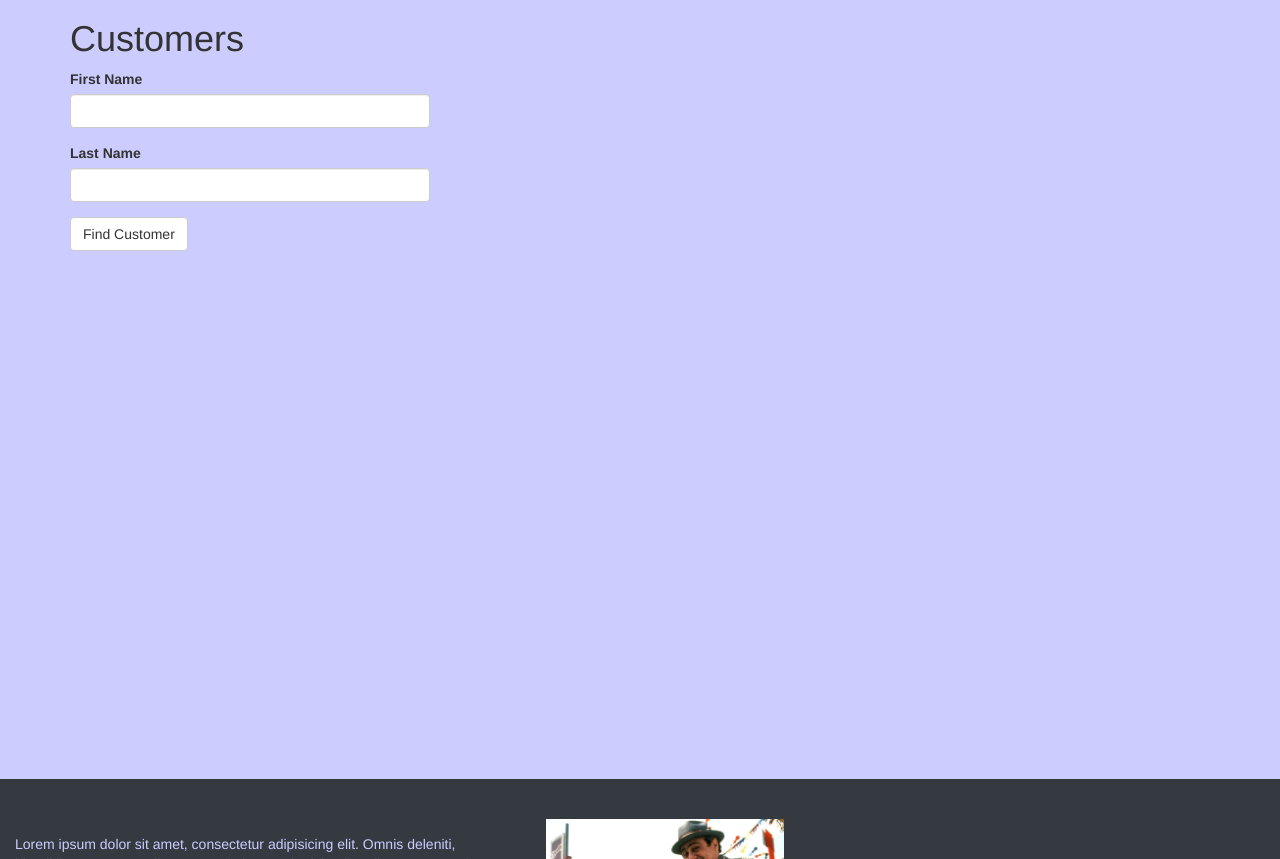
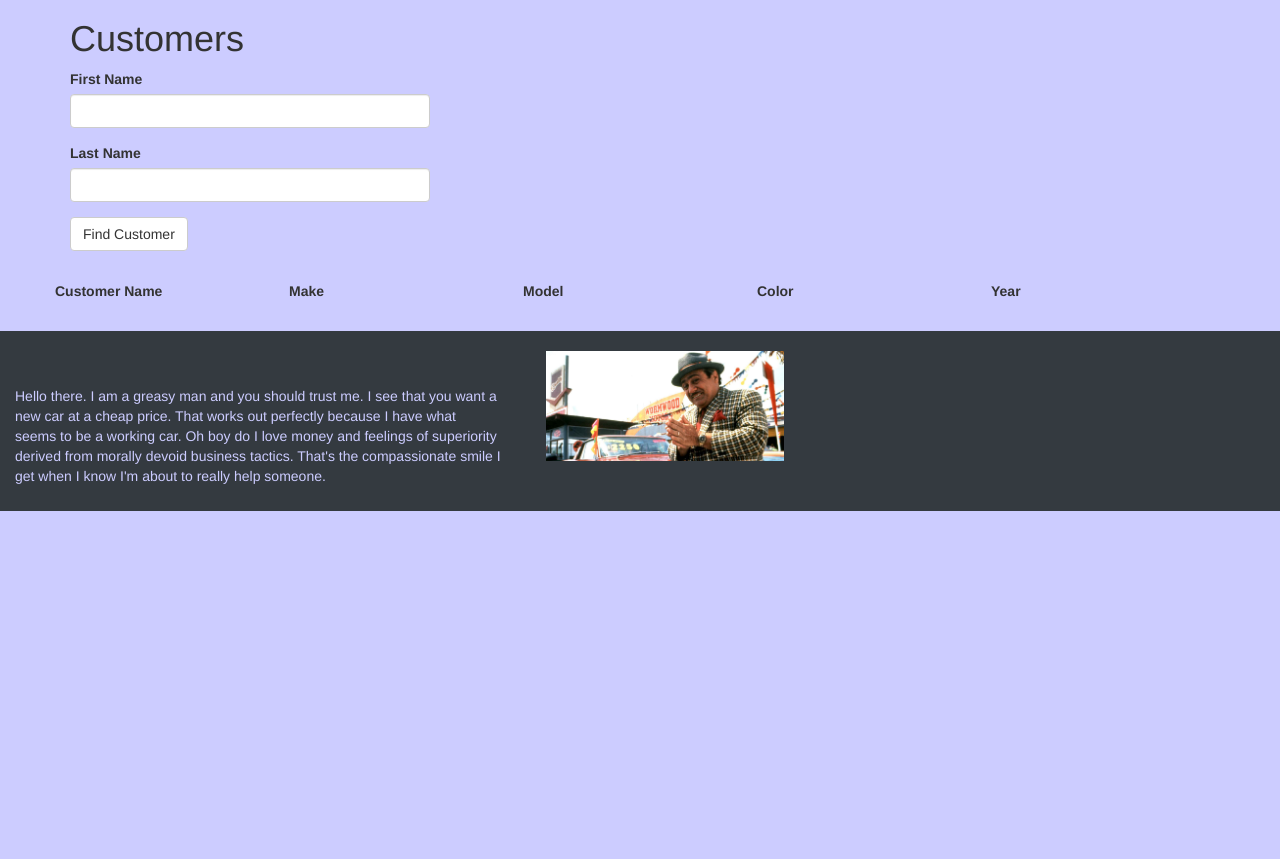
Before and after one commit to natescholnick/wormwood_auto, a Flask app: page /customers in a window 1280 px wide. Shown: the part 71-930 px from the top of the page. Run offline with Flask 2, Linux system fonts and the light colour scheme; lists and menus that the app fills with data are empty; some libraries are stand-ins or nearby versions.

Commit message:
Simple queries on forms now work

```diff
--- a/app/forms.py
+++ b/app/forms.py
@@ -18,8 +18,7 @@ class CustomerForm(FlaskForm):
 
 class MaintenanceForm(FlaskForm):
     payment_id = IntegerField('Payment ID #', validators=[DataRequired()])
-    staff = IntegerField('Staff ID #', validators=[DataRequired()])
-    start = DateTimeField('Start Date', validators=[DataRequired()])
-    finish = DateTimeField('End Date', validators=[DataRequired()])
+    start_date = DateTimeField('Start Date', validators=[DataRequired()])
+    end_date = DateTimeField('End Date', validators=[DataRequired()])
     description = TextAreaField('What maintenance was performed?', validators=[DataRequired()])
     submit = SubmitField('Add Record')
--- a/app/routes.py
+++ b/app/routes.py
@@ -7,10 +7,13 @@ import datetime
 
 
 @app.route('/')
-@app.route('/index')
+@app.route('/index', methods=['GET'])
 def index():
 
-    inventory = Inventory.query.all()
+    inventory = db.session.execute('''
+    SELECT make, model, year, price FROM inventory
+    INNER JOIN car on (inventory.car_id) = (car.car_id)
+    ''')
 
     return render_template('index.html', title='Home', inventory=inventory)
 
@@ -19,12 +22,40 @@ def index():
 def customers():
     form = CustomerForm()
 
+    if form.validate_on_submit():
+        full_name = form.first_name.data.title() + ' ' + form.last_name.data.title()
+
+        cars = db.session.execute('''
+        SELECT full_name, make, model, year, color FROM car
+        INNER JOIN customer ON car.cust_id = customer.cust_id
+        WHERE customer.full_name = '{}'
+        '''.format(full_name))
+
+        return render_template('form.html', title='Customers', form=form, cars=cars)
+
     return render_template('form.html', title='Customers', form=form)
 
 
 @app.route('/maintenance', methods=['GET', 'POST'])
 def maintenance():
+
+    if not current_user:
+        return redirect(url_for('index'))
+
     form = MaintenanceForm()
+
+    if form.validate_on_submit():
+        staff_id = current_user.staff_id
+        payment_id = form.payemnt_id.data
+        start_date = form.start_date.data
+        end_date = form.end_date.data
+        description = form.description.data
+        maintenance = Maintenance(staff_id=current_user.staff_id, payment_id=payment_id, start_date=start_date, end_date=end_date, description=description)
+
+        db.session.add(maintenance)
+        db.session.commit()
+
+        return render_template('form.html', title='Maintenance', form=form)
 
     return render_template('form.html', title='Maintenance', form=form)
 
@@ -34,13 +65,13 @@ def login():
     # if user is already logged in, redirect them
     if current_user.is_authenticated:
         flash('You are already logged in!')
-        return redirect(url_for('profile', username=current_user.username))
+        return redirect(url_for('index'))
 
     form = LoginForm()
 
     if form.validate_on_submit():
         # query db for user info, and log them in if everything is valid
-        user = User.query.filter_by(email=form.email.data).first()
+        staff = Staff.query.filter_by(staff_id=form.staff_id.data).first()
 
         # if user doesn't exist, reload page and flash message
         if user is None or not user.check_password(form.password.data):
@@ -50,6 +81,6 @@ def login():
         # if user does exist, and credentials are valid
         login_user(user)
         flash('You have been logged in!')
-        return redirect(url_for('profile', username=current_user.username))
+        return redirect(url_for('index'))
 
     return render_template('form.html', form=form, title='Login')
--- a/app/static/css/main.css
+++ b/app/static/css/main.css
@@ -6,25 +6,42 @@ html, body {
   background-color: #ccf;
 }
 
-#wrap {
-  min-height: 100%;
+.welcome{
+  text-align: center;
+  margin-bottom: 30px;
 }
 
-main {
-  padding-bottom: 150px;
+#inv_section {
+  margin: 0 20%;
 }
 
-.welcome{
+.car-card{
+  padding: 15px;
+  margin: 15px 0;
+}
+
+.car-name {
+  font-weight: bold;
+}
+
+.btn-primary {
   text-align: center;
+  max-width: 50%;
+}
+
+th {
+  width: 20%;
+}
+
+#customer_cars {
+  margin-top: 30px;
+  width: 100%;
 }
 
 footer {
   background-color: #343A40;
-  position: relative;
-  margin-top: -150px;
-  height: 150px;
-  clear:both;
   padding-top:20px;
+  margin-top: 30px;
 }
 
 footer p {
@@ -35,6 +52,5 @@ footer p {
 
 .dealer{
   width: 80%;
-  margin: 20px auto;
   max height: 100%;
 }
--- a/app/templates/base.html
+++ b/app/templates/base.html
@@ -71,18 +71,16 @@
     {% endwith %}
   </header>
 
-  <div id='wrap'>
     <main>
       {% block app_content %}
 
       {% endblock %}
     </main>
-  </div>
 
 <footer>
   <div class="row">
     <div class="col-md-5 offset-md-2">
-      <p>Lorem ipsum dolor sit amet, consectetur adipisicing elit. Omnis deleniti, blanditiis, esse temporibus corrupti obcaecati reiciendis odio earum, maxime placeat maiores aspernatur praesentium tempore inventore ex saepe veniam quos laborum.</p>
+      <p>Hello there. I am a greasy man and you should trust me. I see that you want a new car at a cheap price. That works out perfectly because I have what seems to be a working car. Oh boy do I love money and feelings of superiority derived from morally devoid business tactics. That's the compassionate smile I get when I know I'm about to really help someone.</p>
     </div>
     <div class="col-md-3">
       <img class="dealer" src="../static/media/images/dealer.jpg" alt="">
--- a/app/templates/form.html
+++ b/app/templates/form.html
@@ -11,4 +11,31 @@
       </div> <!-- ends col-4 -->
     </div> <!-- ends row -->
   </div> <!-- ends container -->
+
+  <!-- Customers Display -->
+  <div class="container">
+    <div class="row">
+      {% if title == 'Customers' %}
+        <table id="customer_cars">
+          <tr>
+            <th>Customer Name</th>
+            <th>Make</th>
+            <th>Model</th>
+            <th>Color</th>
+            <th>Year</th>
+          </tr>
+          {% for car in cars %}
+            <tr>
+              <td>{{ car.full_name }}</td>
+              <td>{{ car.make }}</td>
+              <td>{{ car.model }}</td>
+              <td>{{ car.color }}</td>
+              <td>{{ car.year }}</td>
+            </tr>
+          {% endfor %}
+        </table>
+      {% endif %}
+    </div>
+  </div>
+
 {% endblock %}
--- a/config.py
+++ b/config.py
@@ -8,4 +8,4 @@ class Config():
 
     # URI for SQLite database
     SQLALCHEMY_DATABASE_URI = os.environ.get('DATABASE_URL') or \
-    'postgresql://nate:5759@/var/run/postgresql:5432/Car Dealership'
+    'postgres+psycopg2://nate:5759@localhost:5432/dealership'
```
Also changed, not shown: app/templates/index.html (+7 -7 lines).
